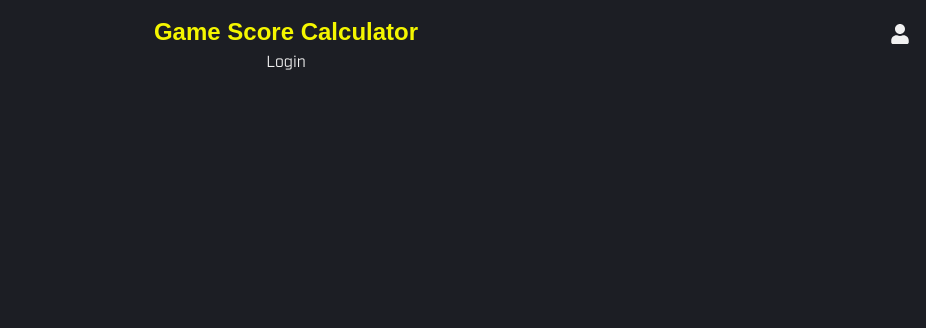
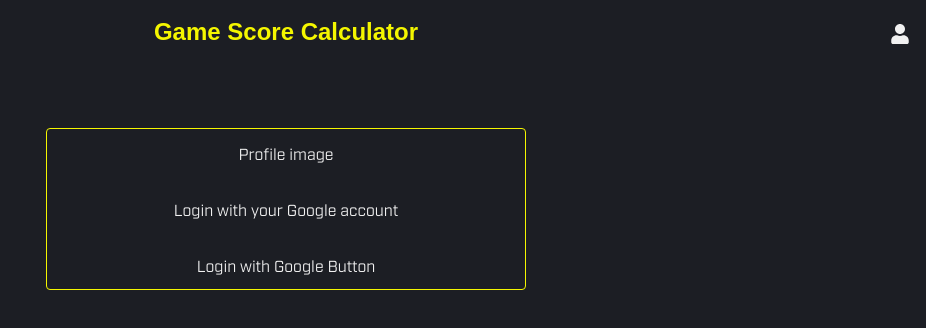
Before and after one commit to evrwaqe/game-score-calculator, a Next.js app: page /login in a window 1280 px wide. Shown: the top 328 px of the page, without its empty margins (354-1280 px from the left). Built offline with nearby package versions, Linux system fonts and the light colour scheme; a web font is replaced by a local one.

Commit message:
feat: add base style and layout to login

```diff
--- a/src/app/login/page.tsx
+++ b/src/app/login/page.tsx
@@ -1,7 +1,13 @@
 import React from 'react'
 
 function Login() {
-  return <div>Login</div>
+  return (
+    <div className="flex flex-col border border-main-color rounded-[0.25rem] mt-20 p-3 gap-8 w-full max-w-[30rem] items-center">
+      <div>Profile image</div>
+      <div>Login with your Google account</div>
+      <div>Login with Google Button</div>
+    </div>
+  )
 }
 
 export default Login
```
